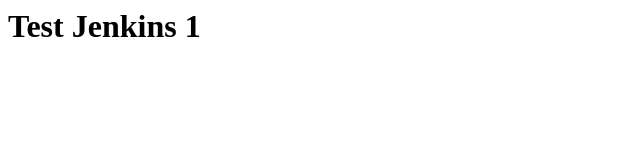
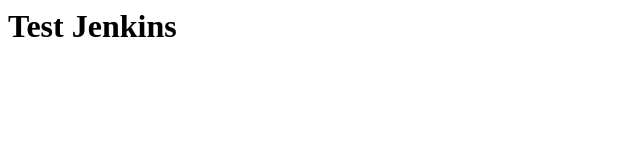
Before and after one commit to Mannu25/jenkinstest, a plain HTML site: page index.html in a window 1280 px wide. Shown: the full height of the page, 0-640 px from the left. Drawn offline with Linux system fonts and the light colour scheme.

Commit message:
updated index.html

```diff
--- a/index.html
+++ b/index.html
@@ -1,5 +1,5 @@
 <html>
   <body>
-    <h1>Test Jenkins 1</h1>
+    <h1>Test Jenkins</h1>
   </body>
 </html>
```
